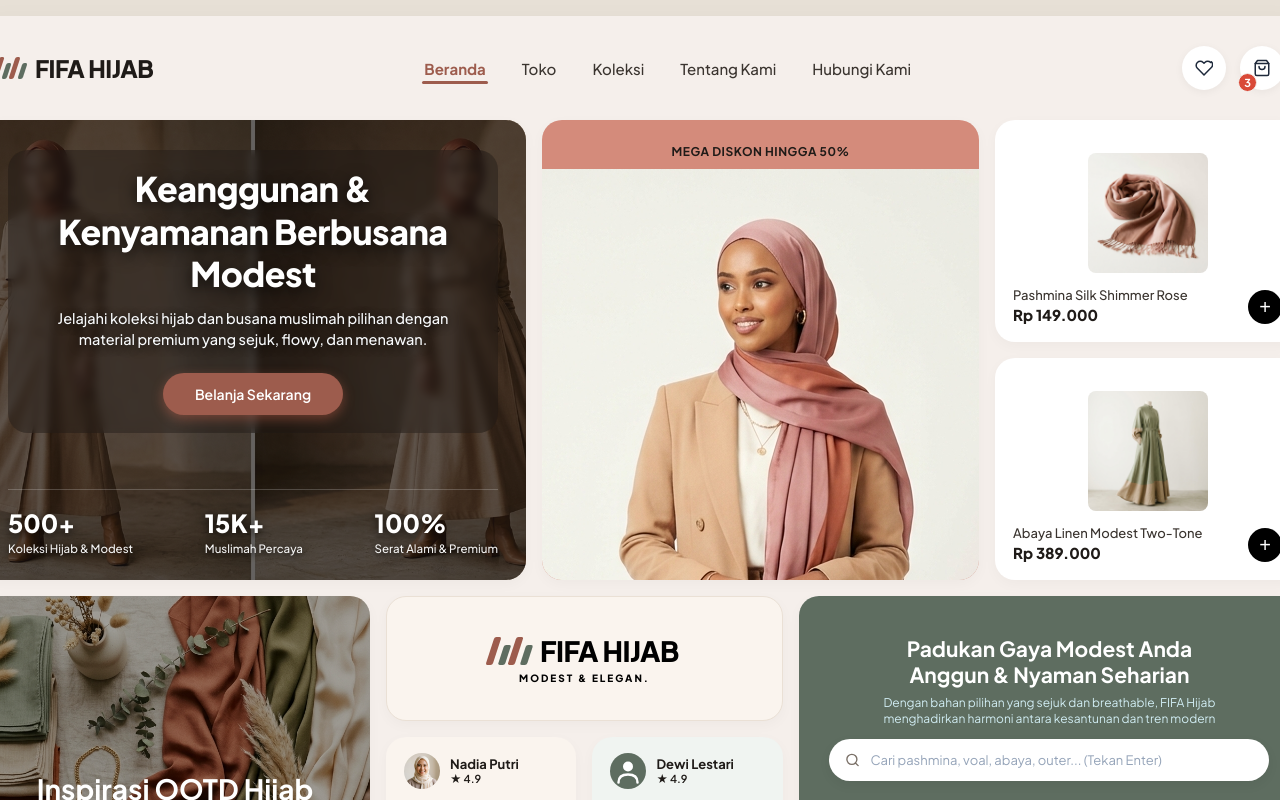
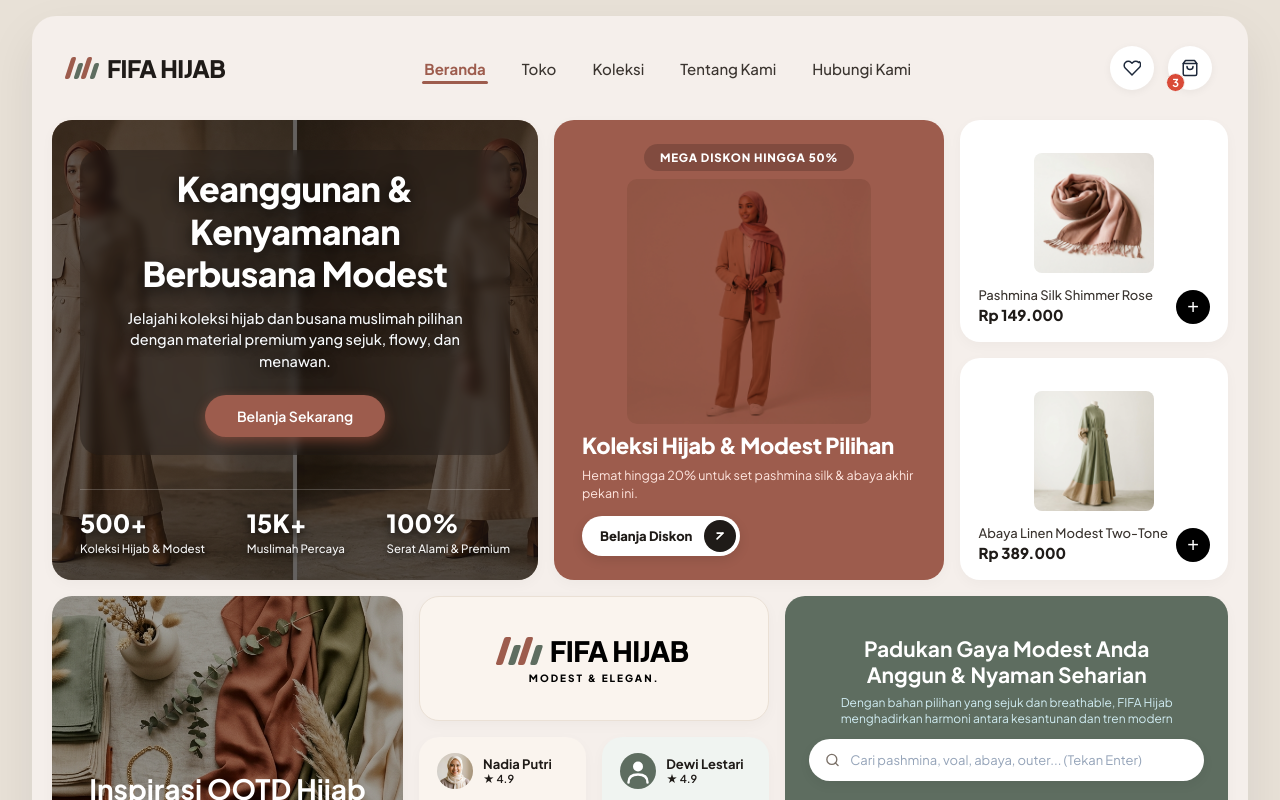
Before and after one commit to faulnam/lp-fashion, a React (Vite) app: page / in a window 1280 px wide. Shown: the top 800 px of the page. Built offline with nearby package versions, Linux system fonts and the light colour scheme; the HTML template or start-up script is replaced by a standard one.

Commit message:
fix root and canvas width lock to stop navbar shifting, and unify pink promo card background blending with tokopage

```diff
--- a/src/index.css
+++ b/src/index.css
@@ -47,9 +47,6 @@
   font-family: var(--font-family);
   background-color: #E8E1D7;
   color: var(--text-dark);
-  display: flex;
-  justify-content: center;
-  align-items: flex-start;
   min-height: 100vh;
   margin: 0;
   padding: 16px 32px;
@@ -59,10 +56,16 @@
   width: 100%;
 }
 
+#root {
+  width: 100%;
+  max-width: 1320px;
+  margin: 0 auto;
+  box-sizing: border-box;
+}
+
 /* --- Main Outer Page Canvas --- */
 .page-canvas {
   width: 100%;
-  max-width: 1360px;
   margin: 0 auto;
   background-color: var(--bg-canvas);
   border-radius: var(--radius-outer);
@@ -397,7 +400,7 @@
 .promo-card {
   flex: 3.5;
   height: 460px;
-  background-color: var(--bg-promo-cyan);
+  background-color: var(--accent-terracotta);
   display: flex;
   flex-direction: column;
   justify-content: space-between;
@@ -407,12 +410,17 @@
 }
 
 .promo-top-tag {
-  font-size: 12px;
-  font-weight: 700;
-  letter-spacing: 0.5px;
-  color: var(--text-dark);
+  font-size: 11.5px;
+  font-weight: 800;
+  letter-spacing: 0.8px;
+  color: var(--text-white);
+  background: rgba(0, 0, 0, 0.18);
+  padding: 6px 16px;
+  border-radius: var(--radius-pill);
   text-align: center;
   text-transform: uppercase;
+  width: fit-content;
+  margin: 0 auto;
 }
 
 .promo-img-wrapper {
@@ -420,14 +428,16 @@
   display: flex;
   align-items: center;
   justify-content: center;
-  margin: 10px 0;
+  margin: 8px 0;
+  overflow: hidden;
 }
 
 .promo-img {
-  max-height: 220px;
+  max-height: 205px;
   width: auto;
   object-fit: contain;
   border-radius: 12px;
+  mix-blend-mode: multiply;
 }
 
 .transparent-bg-img {
@@ -435,6 +445,7 @@
   width: auto;
   object-fit: contain;
   border-radius: 10px;
+  mix-blend-mode: multiply;
 }
 
 .promo-bottom {
@@ -444,52 +455,54 @@
 }
 
 .promo-title {
-  font-size: 23px;
-  font-weight: 700;
-  color: var(--text-dark);
+  font-size: 22px;
+  font-weight: 800;
+  color: var(--text-white);
   letter-spacing: -0.3px;
-  line-height: 1.2;
+  line-height: 1.25;
 }
 
 .promo-desc {
-  font-size: 13px;
-  color: #1E293B;
-  opacity: 0.85;
+  font-size: 12.5px;
+  color: #FFE6E0;
   line-height: 1.4;
-  margin-bottom: 8px;
+  margin-bottom: 6px;
 }
 
 .promo-cta {
   display: inline-flex;
   align-items: center;
   width: fit-content;
-  background-color: #000000;
-  color: var(--text-white);
+  background-color: var(--text-white);
+  color: var(--text-dark);
   border-radius: var(--radius-pill);
   padding: 4px 4px 4px 18px;
   cursor: pointer;
-  transition: transform 0.2s ease;
+  transition: transform 0.2s ease, box-shadow 0.2s ease;
   user-select: none;
+  box-shadow: 0 4px 12px rgba(0, 0, 0, 0.1);
 }
 
 .promo-cta:hover {
-  transform: scale(1.02);
+  transform: scale(1.03);
 }
 
 .cta-pill-text {
   font-size: 13px;
-  font-weight: 600;
+  font-weight: 800;
+  color: var(--text-dark);
   margin-right: 12px;
 }
 
 .cta-circle-arrow {
   width: 32px;
   height: 32px;
+  background-color: var(--text-dark);
   border-radius: 50%;
-  background-color: var(--accent-terracotta);
-  display: flex;
-  align-items: center;
-  justify-content: center;
+  display: flex;
+  align-items: center;
+  justify-content: center;
+  color: var(--text-white);
 }
 
 /* Card 3: Product Column */
```
Also changed, not shown: 4 other files (tests, documents, lock files or other folders).
